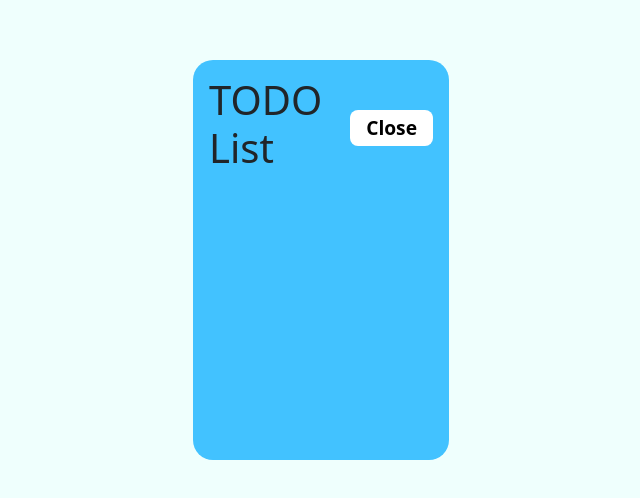
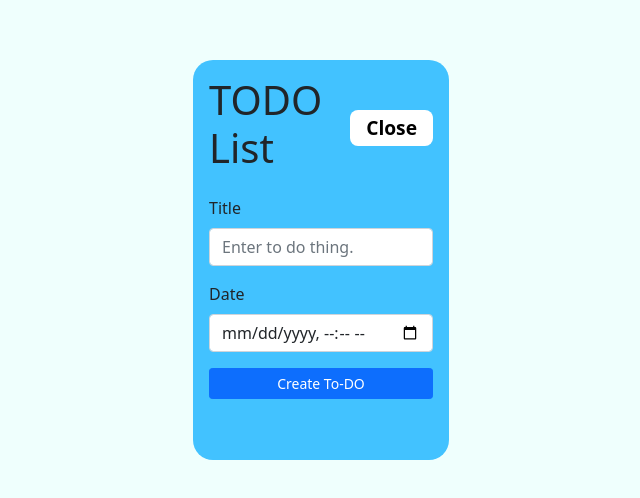
Before and after one commit to nibab-boo/react-todolist, a React (Create React App) app: page /add in a window 1280 px wide. Before the commit this address had no page. Shown: the part 140-638 px from the top of the page, without its empty margins (319-959 px from the left). Built offline with nearby package versions, Linux system fonts and the light colour scheme.

Commit message:
url back

```diff
--- a/package.json
+++ b/package.json
@@ -1,7 +1,7 @@
 {
   "name": "react-todolist",
   "version": "0.1.0",
-  "homepage": "https://nibab-boo.github.io/react-todolist/",
+  "homepage": "https://nibab-boo.github.io/",
   "private": true,
   "dependencies": {
     "@fortawesome/fontawesome-svg-core": "^6.1.1",
--- a/src/App.js
+++ b/src/App.js
@@ -79,11 +79,11 @@ function App() {
       <div className='to-dos'>
         < Header />
         <Routes>
-            <Route path="/react-todolist/add" element={ < Form
+            <Route path="/add" element={ < Form
               submitTodo= {onSubmit}
             />
             }/>
-          <Route path="/react-todolist/" exact element={
+          <Route path="/" exact element={
             <>
               { todos.length > 0 ? (
                 < Cards todos= { todos } onDone={ clickDone } onDelete={ clickDelete }/>
--- a/src/components/Header.js
+++ b/src/components/Header.js
@@ -17,9 +17,9 @@ const Header = () => {
     <MainHeader>
       <h1>TODO List</h1>
       { location.pathname === "/react-todolist/" ? (
-        <Link className='add-close' to="/react-todolist/add">Add</Link>
+        <Link className='add-close' to="/add">Add</Link>
         ) : (
-          <Link className='add-close' to="/react-todolist/">Close</Link>
+          <Link className='add-close' to="/">Close</Link>
         )
       }
     </MainHeader>
```
